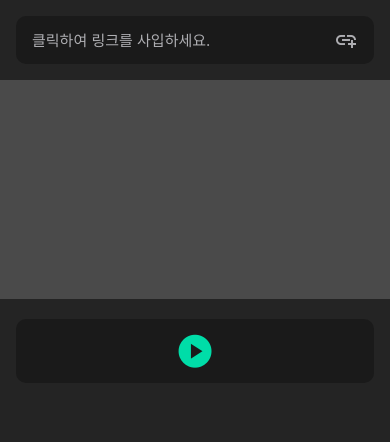
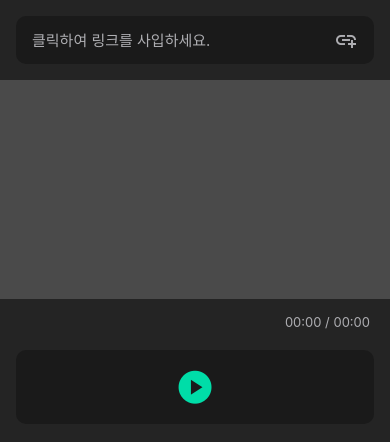
Before and after one commit to edhcoding/RN-WebView, a React Native app in the folder ExpoLoopTube/: screen / in a window 390 px wide. Shown: the top 442 px of the page. Built offline with nearby package versions, Linux system fonts and the light colour scheme.

Commit message:
Feat: 유튜브 재생/정지 기능 구현(웹앱 통신)

```diff
--- a/ExpoLoopTube/App.tsx
+++ b/ExpoLoopTube/App.tsx
@@ -1,4 +1,10 @@
-import React, { useCallback, useMemo, useRef, useState } from 'react';
+import React, {
+  useCallback,
+  useEffect,
+  useMemo,
+  useRef,
+  useState,
+} from 'react';
 import {
   Alert,
   Dimensions,
@@ -6,6 +12,7 @@ import {
   SafeAreaView,
   StatusBar,
   StyleSheet,
+  Text,
   TextInput,
   TouchableOpacity,
   View,
@@ -55,8 +62,31 @@ const styles = StyleSheet.create({
     justifyContent: 'center',
     flexDirection: 'row',
   },
-  playButton: {},
+  playButton: {
+    width: 50,
+    height: 50,
+    alignItems: 'center',
+    justifyContent: 'center',
+  },
+  timeText: {
+    color: '#AEAEB2',
+    alignSelf: 'flex-end',
+    fontSize: 13,
+    marginTop: 15,
+    marginRight: 20,
+  },
 });
+
+const formatTime = (seconds: number) => {
+  const minutes = Math.floor(seconds / 60);
+  const remainingSeconds = seconds % 60;
+
+  const formattedMinutes = String(minutes).padStart(2, '0');
+  const formattedSeconds = String(remainingSeconds).padStart(2, '0');
+
+  return `${formattedMinutes}:${formattedSeconds}`;
+};
+
 // https://www.youtube.com/watch?v=UKAk_FP1SQg
 export default function App() {
   const webViewRef = useRef<WebView | null>(null);
@@ -64,6 +94,8 @@ export default function App() {
   const [url, setUrl] = useState<string>('');
   const [youtubeId, setYoutubeId] = useState<string>('');
   const [playing, setPlaying] = useState<boolean>(false);
+  const [durationInSec, setDurationInSec] = useState<number>(0);
+  const [currentTimeInSec, setCurrentTimeInSec] = useState<number>(0);
 
   const onPressOpenLink = useCallback(() => {
     const {
@@ -110,11 +142,17 @@ export default function App() {
             });
           }
 
+          function postMessageToRN(type, data) {
+            const message = JSON.stringify({ type, data });
+            window.ReactNativeWebView.postMessage(message);
+          }
+
           function onPlayerReady(event) {
+            postMessageToRN('duration', player.getDuration());
           }
 
           function onPlayerStateChange(event) {
-            window.ReactNativeWebView.postMessage(event.data);
+            postMessageToRN('player-state', event.data);
           }
         </script>
       </body>
@@ -135,6 +173,30 @@ export default function App() {
       webViewRef.current.injectJavaScript('player.pauseVideo(); true;');
     }
   }, []);
+
+  const durationText = useMemo(
+    () => formatTime(Math.floor(durationInSec)),
+    [durationInSec],
+  );
+
+  const currentTimeText = useMemo(
+    () => formatTime(Math.floor(currentTimeInSec)),
+    [currentTimeInSec],
+  );
+
+  useEffect(() => {
+    if (playing) {
+      const id = setInterval(() => {
+        if (webViewRef.current != null) {
+          webViewRef.current.injectJavaScript(
+            'postMessageToRN("current-time", player.getCurrentTime()); true;',
+          );
+        }
+      }, 50);
+
+      return () => clearInterval(id);
+    }
+  }, [playing]);
 
   return (
     <SafeAreaView style={styles.safearea}>
@@ -161,11 +223,21 @@ export default function App() {
             allowsInlineMediaPlayback
             mediaPlaybackRequiresUserAction={false}
             onMessage={event => {
-              setPlaying(event.nativeEvent.data === '1');
+              const { type, data } = JSON.parse(event.nativeEvent.data);
+
+              if (type === 'player-state') {
+                setPlaying(data === 1);
+              } else if (type === 'duration') {
+                setDurationInSec(data);
+              } else if (type === 'current-time') {
+                setCurrentTimeInSec(data);
+              }
             }}
           />
         )}
       </View>
+      <Text
+        style={styles.timeText}>{`${currentTimeText} / ${durationText}`}</Text>
       <View style={styles.controller}>
         {playing ? (
           <TouchableOpacity style={styles.playButton} onPress={onPressPause}>
```
